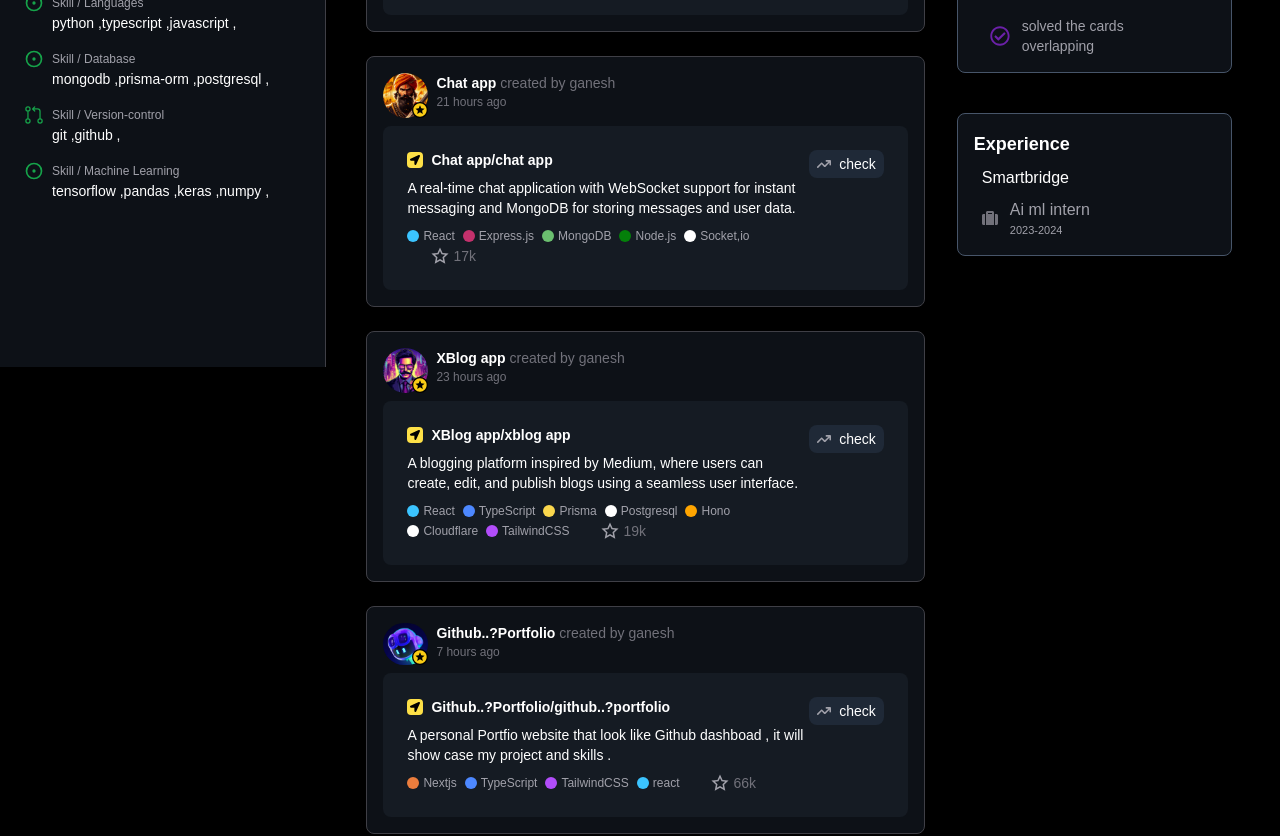
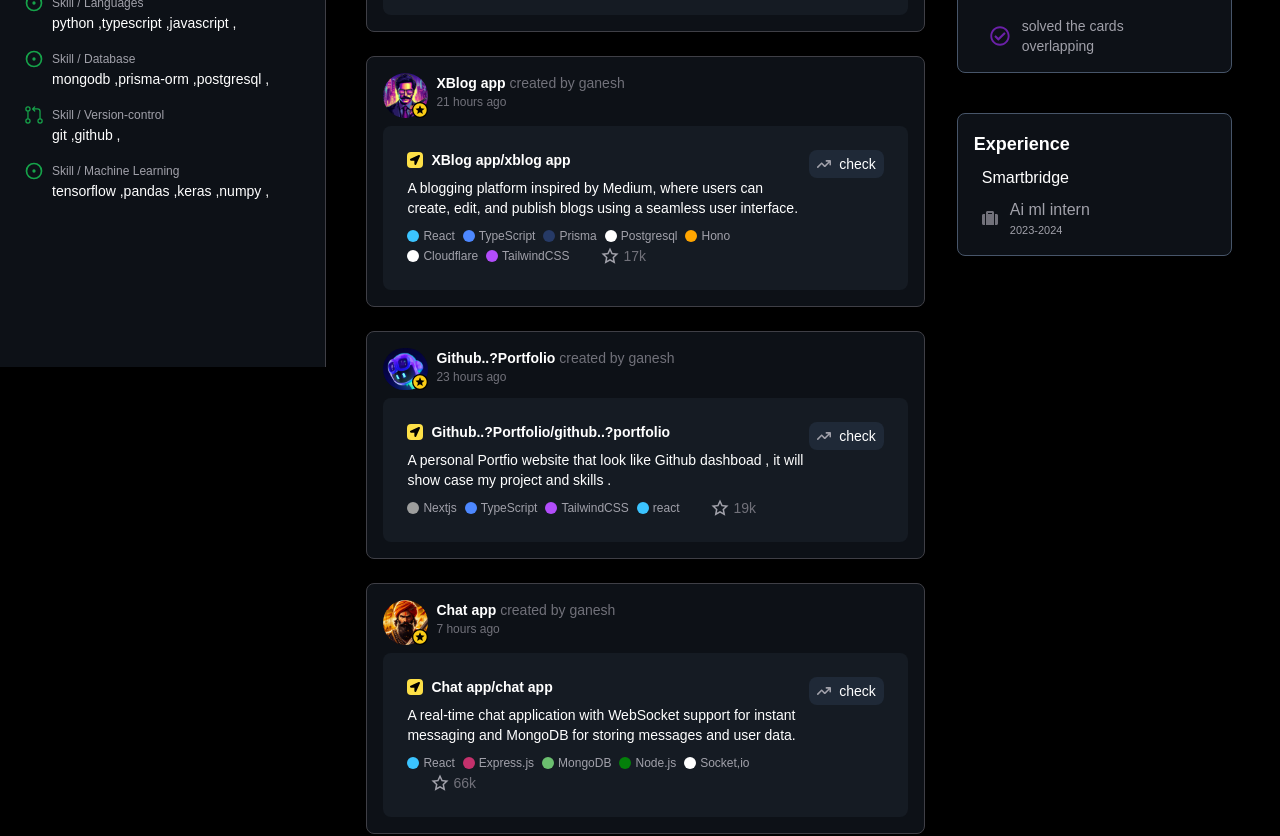
Before and after one commit to ganeshkondaka/portfolio_GH, a Next.js app: page / in a window 1280 px wide. Shown: the part 500-1336 px from the top of the page. Built offline with nearby package versions, Linux system fonts and the light colour scheme.

Commit message:
added a small change

```diff
--- a/app/components/sections/Right_first.tsx
+++ b/app/components/sections/Right_first.tsx
@@ -14,9 +14,9 @@
     "react": "#3bc4ff",
     "mongodb": "#6bbf6f",
     "express.js": "#c4316c",
-    "nextjs": "#eb7d3d",
+    "nextjs": "#9d9e9d",
     "python": "#fad74d",
-    "prisma": "#fad74d",
+    "prisma": "#263a66",
     "node.js": "#04800a",
     "hono": "orange",
     "streamlit": "#ff3b3b",
--- a/app/data/index.ts
+++ b/app/data/index.ts
@@ -24,14 +24,6 @@
 
     },
     {
-        name: 'Chat app',
-        href: 'https://mern-chatapp-frontend-psi.vercel.app/',
-        technologies: ['React','Express.js', 'MongoDB',  'Node.js', 'Socket,io'],
-        description: 'A real-time chat application with WebSocket support for instant messaging and MongoDB for storing messages and user data.',
-        logo:'/shivaji20.jpeg'
-
-    },
-    {
         name: 'XBlog app',
         href: 'https://xblog-amber.vercel.app/',
         technologies: ['React', 'TypeScript', 'Prisma','Postgresql', 'Hono', 'Cloudflare','TailwindCSS'],
@@ -45,6 +37,14 @@
         technologies: ['Nextjs', 'TypeScript', 'TailwindCSS', 'react'],
         description: 'A personal Portfio website that look like Github dashboad , it will show case my project and skills .',
         logo:'/copilot.png'
+
+    },
+    {
+        name: 'Chat app',
+        href: 'https://mern-chatapp-frontend-psi.vercel.app/',
+        technologies: ['React','Express.js', 'MongoDB',  'Node.js', 'Socket,io'],
+        description: 'A real-time chat application with WebSocket support for instant messaging and MongoDB for storing messages and user data.',
+        logo:'/shivaji20.jpeg'
 
     },
     {
```
